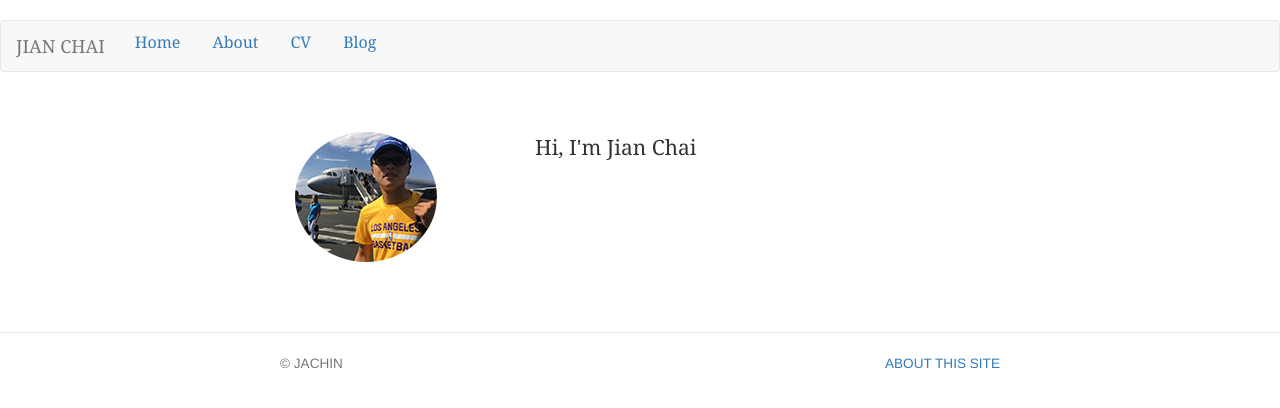
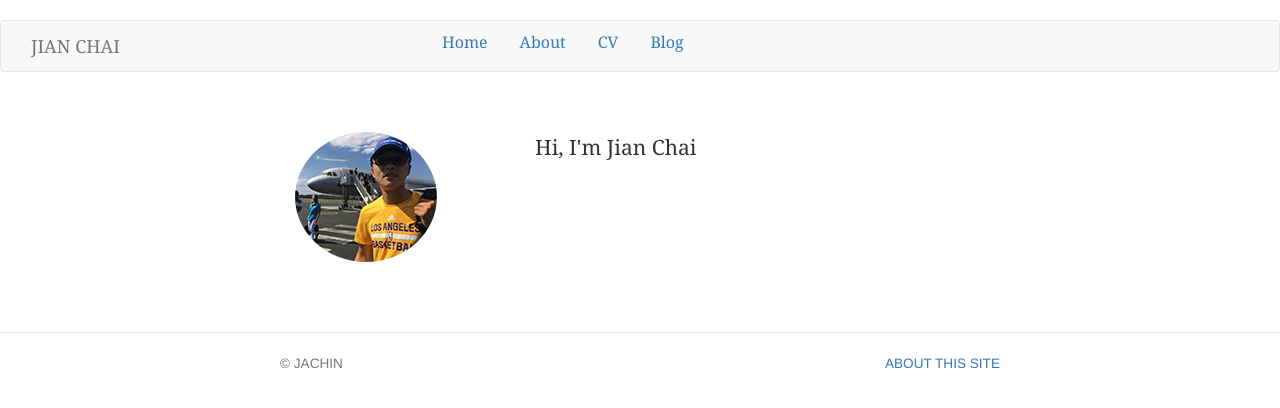
Before and after one commit to jachinchai/jachinchai.github.io, a Jekyll site: the page built from index.html, in a window 1280 px wide. Shown: the top 408 px of the page. Built offline with Jekyll 4.4.1, drawn with Linux system fonts in a browser that asks for light colours; nearby versions of some CDN libraries.

Commit message:
Update default.html

```diff
--- a/_layouts/default.html
+++ b/_layouts/default.html
@@ -12,7 +12,7 @@
 		</head>
 		<body>
 			<nav role="navigation" class="navbar navbar-default">
-				<div class="navbar-header">
+				<div class="navbar-header col-sm-4">
       					<a class="navbar-brand" href="#">JIAN CHAI</a>
     				</div>
 				<ul class="nav nav-pills">
```
